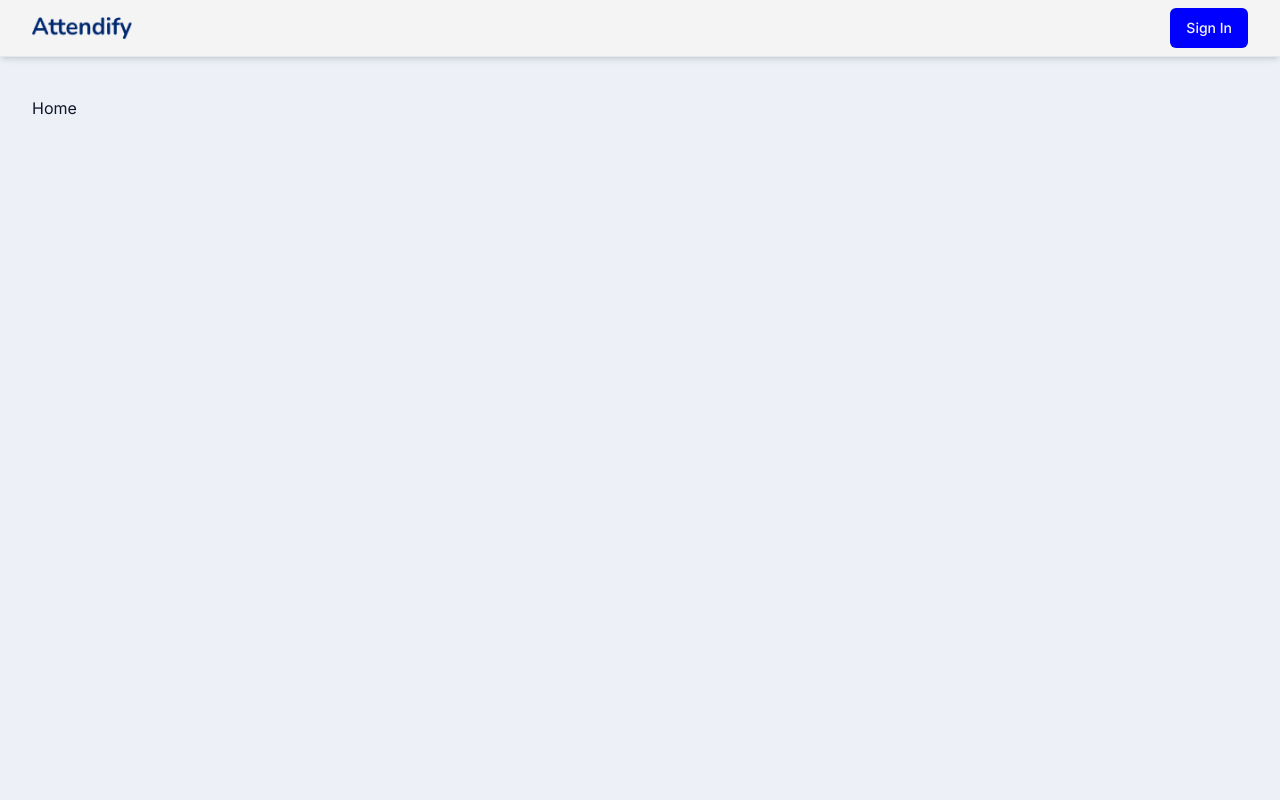
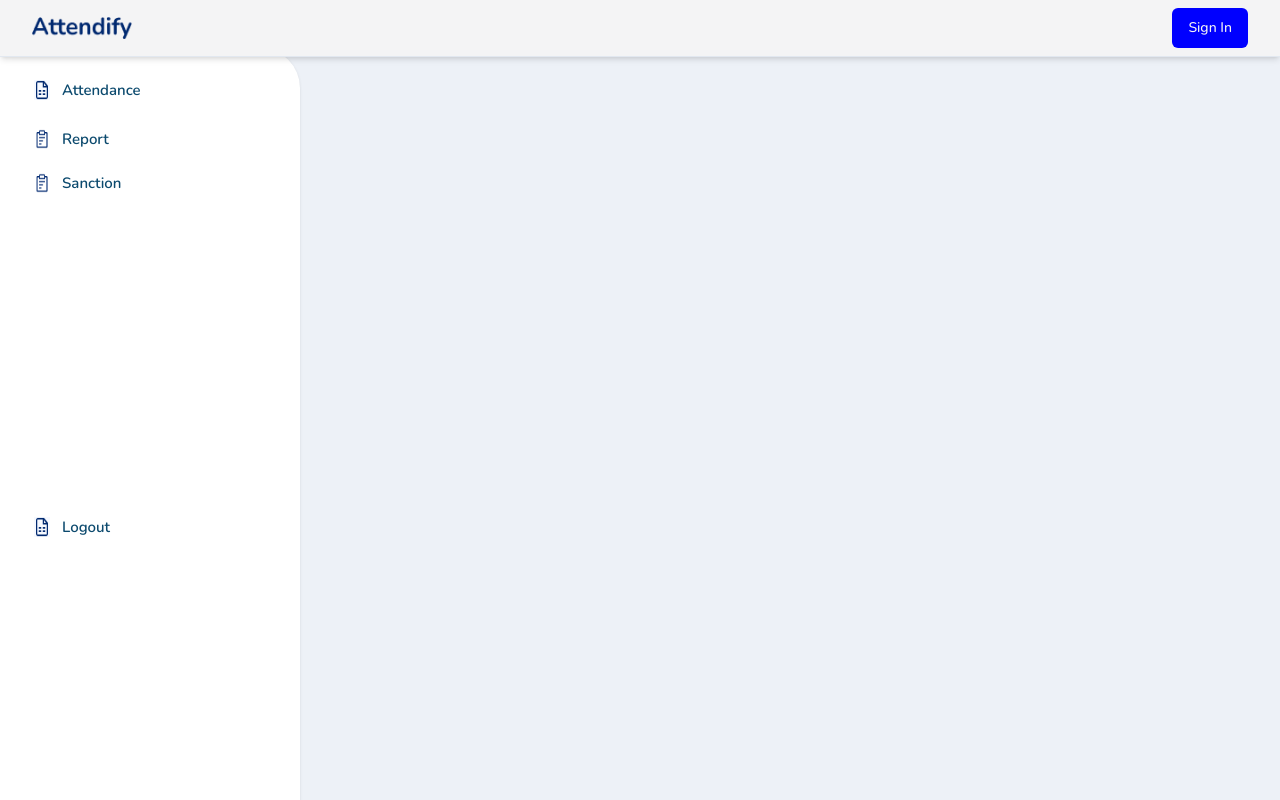
Before and after one commit to kirkpatpat/Attendance-Management-System, a Next.js app: page / in a window 1280 px wide. Built offline with nearby package versions, Linux system fonts and the light colour scheme; no server answers.

Commit message:
REMOH-01-Created Pages & Layouts

```diff
--- /dev/null
+++ b/src/app/(dash)/layout.tsx
@@ -0,0 +1,20 @@
+import Link from "next/link"
+import { Inter, Nunito } from 'next/font/google'
+
+
+const inter = Inter({ subsets: ['latin'] })
+const nunito = Nunito({ subsets: ['latin'] })
+
+export default function DashboardLayout({
+    children,
+  }: {
+    children: React.ReactNode,
+  }) {
+    return (
+      <html lang='en' className={nunito.className}>
+        <body className="bg-default-bg text-slate-900">
+            <div>{children}</div>
+        </body>
+      </html>
+    )
+  }
--- /dev/null
+++ b/src/app/(dash)/sanctionHome/page.tsx
@@ -0,0 +1,47 @@
+import Link from "next/link"
+import SanctionNav from "@/components/sanctionNav"
+
+export default function sanctionHome(){
+    return(
+        <div>
+
+                <div className="p-8">
+                    <Link href="/">
+                        <button className="bg-white my-2 mx-6 p-3 text-sm text-purple font-semibold rounded-[15px] flex items-center">
+                            <svg xmlns="http://www.w3.org/2000/svg" height="12" width="10" viewBox="0 0 320 512" className="inline mr-2">
+                                <path fill="#000000" d="M9.4 233.4c-12.5 12.5-12.5 32.8 0 45.3l192 192c12.5 12.5 32.8 12.5 45.3 0s12.5-32.8 0-45.3L77.3 256 246.6 86.6c12.5-12.5 12.5-32.8 0-45.3s-32.8-12.5-45.3 0l-192 192z"/>
+                            </svg>
+                            Go back to attendify!
+                        </button>
+                    </Link>
+                </div>
+
+            <div className="flex justify-center">
+                <h1 className="text-[36px] text-purple font-bold italic">Home</h1>
+            </div>
+
+            <div className="main-container container w-7/12 bg-white rounded-[15px] h-[560px] mt-8 shadow-md p-14" style={{ boxShadow: '0 10px 20px rgba(65, 84, 241, 0.35)' }}>
+
+                <div className="flex flex-row justify-between items-center">
+
+                    <div>
+                        <h1 className="text-xl italic text-purple font-bold">Search for students with sanction</h1>
+                    </div>
+
+                    <div>
+                    <input
+                        style={{backgroundColor: '#EDF1F7'}}
+                        className="rounded-full py-3 px-6 text-sm"
+                        type="text"
+                        id="myInput"
+                        placeholder="Type here..."
+                    />
+                    </div>
+                </div>
+
+            </div>
+        <SanctionNav/>
+        </div>
+
+    )
+}
--- /dev/null
+++ b/src/app/(dash)/sanctionSearch/page.tsx
@@ -0,0 +1,5 @@
+export default function sanctionSearch(){
+    return(
+        <h1>This is the Search page of sanction</h1>
+    )
+}
--- a/src/app/layout.tsx
+++ b/src/app/layout.tsx
@@ -1,7 +1,8 @@
 import '@/styles/globals.css'
-import { Inter } from 'next/font/google'
+import { Inter, Nunito } from 'next/font/google'
 import { cn } from '@/lib/utils'
 import Navbar from '@/components/Navbar'
+import Sidebar from '@/components/Sidebar'
 
 export const metadata = {
   title: 'Attendify',
@@ -9,6 +10,7 @@ export const metadata = {
 }
 
 const inter = Inter({ subsets: ['latin'] })
+const nunito = Nunito({ subsets: ['latin'] })
 
 export default function RootLayout({
   children,
@@ -18,14 +20,14 @@ export default function RootLayout({
   authModal: React.ReactNode,
 }) {
   return (
-    <html lang='en' className={cn('bg-default-bg text-slate-900 antialiased light', inter.className)}>
+    <html lang='en' className={cn('bg-default-bg text-slate-900 antialiased light', nunito.className)}>
       <body className='min-h-screen pt-12 bg-default-bg antialiased'>
         {/* @ts-expects-error server component */}
         <Navbar />
-
+        <Sidebar/>
         {authModal}
 
-        <div className='container max-w-7x1 mx-auto h-full pt-12'>
+        <div className='container max-w-7xl mx-auto h-full pt-12'>
           {children}
         </div>
       </body>
--- a/src/components/Navbar.tsx
+++ b/src/components/Navbar.tsx
@@ -4,7 +4,7 @@ import { buttonVariants } from "./ui/Button"
 import { getAuthSession } from "@/lib/auth"
 import UserAccountNav from "./UserAccountNav"
 
-const Navbar = async () => {
+const Navbar: any = async () => {
 
     const session = await getAuthSession()
 
--- a/src/components/Sidebar.tsx
+++ b/src/components/Sidebar.tsx
@@ -9,7 +9,7 @@ const Sidebar = () => {
                 <div>
                     <Link
                         href="/"
-className="text-sky-900 text-[15px] font-semibold font-['Open Sans'] leading-snug w-[260px] h-11 p-2.5 bg-white-50 rounded justify-start items-center gap-2 inline-flex hover:bg-slate-200 hover:text-indigo-600">
+                        className="text-sky-900 text-[15px] font-semibold font-['Open Sans'] leading-snug w-[260px] h-11 p-2.5 bg-white-50 rounded justify-start items-center gap-2 inline-flex hover:bg-slate-200 hover:text-indigo-600">
                         <div className="w-6 h-6 relative">
                             <Image
                                 src="/images/lucide_file-spreadsheet.png"
@@ -20,13 +20,13 @@ className="text-sky-900 text-[15px] font-semibold font-['Open Sans'] leading-snu
                             />
                         </div>
                             Attendance
+                    </Link>
 
-                    </Link>
                     <div className="w-[260px] h-[5px] relative bg-white rounded"></div>
                 </div>
             </div>
 
-         {/* ... REPORT ... */}
+            {/* ... REPORT ... */}
             <div className="flex-col justify-start items-start inline-flex">
 
                     <Link href = "/"className="text-sky-900 text-[15px] font-semibold font-['Open Sans'] leading-snug w-[260px] h-11 p-2.5 bg-white-50 rounded justify-start items-center gap-2 inline-flex hover:bg-slate-200 hover:text-indigo-600">
@@ -40,6 +40,23 @@ className="text-sky-900 text-[15px] font-semibold font-['Open Sans'] leading-snu
                             />
                         </div>
                             Report
+                    </Link>
+            </div>
+
+            {/* ... SANCTION ... */}
+            <div className="flex-col justify-start items-start inline-flex">
+
+                    <Link href = "/sanctionHome"className="text-sky-900 text-[15px] font-semibold font-['Open Sans'] leading-snug w-[260px] h-11 p-2.5 bg-white-50 rounded justify-start items-center gap-2 inline-flex hover:bg-slate-200 hover:text-indigo-600">
+                        <div className="w-6 h-6 relative">
+                            <Image
+                                src="/images/carbon_report.png"
+                                alt="Sanction"
+                                width={60}
+                                height={60}
+                                className="w-4 h-5 left-[4px] top-[2px] absolute"
+                            />
+                        </div>
+                            Sanction
                     </Link>
 
                 <div className="w-[260px] h-[300px] relative bg-white rounded"></div>
--- /dev/null
+++ b/src/components/sanctionNav.tsx
@@ -0,0 +1,34 @@
+import { View, Text } from 'react-native'
+import React from 'react'
+
+const sanctionNav = () => {
+
+  return (
+    <div className="main-container container bg-white rounded-[15px] w-4/12 p-6 mt-8 shadow-md" style={{ boxShadow: '0 10px 20px rgba(65, 84, 241, 0.35)' }}>
+
+        <div className='flex flex-row justify-between'>
+
+            <div className='flex flex-row gap-4 items-center'>
+                <div className='homeIcon bg-purple p-3 rounded-full'>
+                    <svg xmlns="http://www.w3.org/2000/svg" height="17" width="17" viewBox="0 0 576 512">
+                    <path fill="#fff" d="M575.8 255.5c0 18-15 32.1-32 32.1h-32l.7 160.2c0 2.7-.2 5.4-.5 8.1V472c0 22.1-17.9 40-40 40H456c-1.1 0-2.2 0-3.3-.1c-1.4 .1-2.8 .1-4.2 .1H416 392c-22.1 0-40-17.9-40-40V448 384c0-17.7-14.3-32-32-32H256c-17.7 0-32 14.3-32 32v64 24c0 22.1-17.9 40-40 40H160 128.1c-1.5 0-3-.1-4.5-.2c-1.2 .1-2.4 .2-3.6 .2H104c-22.1 0-40-17.9-40-40V360c0-.9 0-1.9 .1-2.8V287.6H32c-18 0-32-14-32-32.1c0-9 3-17 10-24L266.4 8c7-7 15-8 22-8s15 2 21 7L564.8 231.5c8 7 12 15 11 24z"/></svg>
+                </div>
+                <div className='settingsIcon'>
+                    <svg xmlns="http://www.w3.org/2000/svg" height="17" width="17" viewBox="0 0 512 512">
+                    <path d="M495.9 166.6c3.2 8.7 .5 18.4-6.4 24.6l-43.3 39.4c1.1 8.3 1.7 16.8 1.7 25.4s-.6 17.1-1.7 25.4l43.3 39.4c6.9 6.2 9.6 15.9 6.4 24.6c-4.4 11.9-9.7 23.3-15.8 34.3l-4.7 8.1c-6.6 11-14 21.4-22.1 31.2c-5.9 7.2-15.7 9.6-24.5 6.8l-55.7-17.7c-13.4 10.3-28.2 18.9-44 25.4l-12.5 57.1c-2 9.1-9 16.3-18.2 17.8c-13.8 2.3-28 3.5-42.5 3.5s-28.7-1.2-42.5-3.5c-9.2-1.5-16.2-8.7-18.2-17.8l-12.5-57.1c-15.8-6.5-30.6-15.1-44-25.4L83.1 425.9c-8.8 2.8-18.6 .3-24.5-6.8c-8.1-9.8-15.5-20.2-22.1-31.2l-4.7-8.1c-6.1-11-11.4-22.4-15.8-34.3c-3.2-8.7-.5-18.4 6.4-24.6l43.3-39.4C64.6 273.1 64 264.6 64 256s.6-17.1 1.7-25.4L22.4 191.2c-6.9-6.2-9.6-15.9-6.4-24.6c4.4-11.9 9.7-23.3 15.8-34.3l4.7-8.1c6.6-11 14-21.4 22.1-31.2c5.9-7.2 15.7-9.6 24.5-6.8l55.7 17.7c13.4-10.3 28.2-18.9 44-25.4l12.5-57.1c2-9.1 9-16.3 18.2-17.8C227.3 1.2 241.5 0 256 0s28.7 1.2 42.5 3.5c9.2 1.5 16.2 8.7 18.2 17.8l12.5 57.1c15.8 6.5 30.6 15.1 44 25.4l55.7-17.7c8.8-2.8 18.6-.3 24.5 6.8c8.1 9.8 15.5 20.2 22.1 31.2l4.7 8.1c6.1 11 11.4 22.4 15.8 34.3zM256 336a80 80 0 1 0 0-160 80 80 0 1 0 0 160z"/></svg>
+                </div>
+            </div>
+
+            <div className='flex flex-row gap-4 items-center'>
+                <div className='homeIcon'>
+                    Put google profile img here
+                </div>
+            </div>
+
+        </div>
+
+    </div>
+  )
+}
+
+export default sanctionNav
--- a/tailwind.config.js
+++ b/tailwind.config.js
@@ -57,6 +57,9 @@ module.exports = {
         },
         blue: {
           DEFAULT: '#0000FF'
+        },
+        purple: {
+          DEFAULT: '#4154F1'
         }
       },
       borderRadius: {
```
Also changed, not shown: 1 other file (tests, documents, lock files or other folders).
